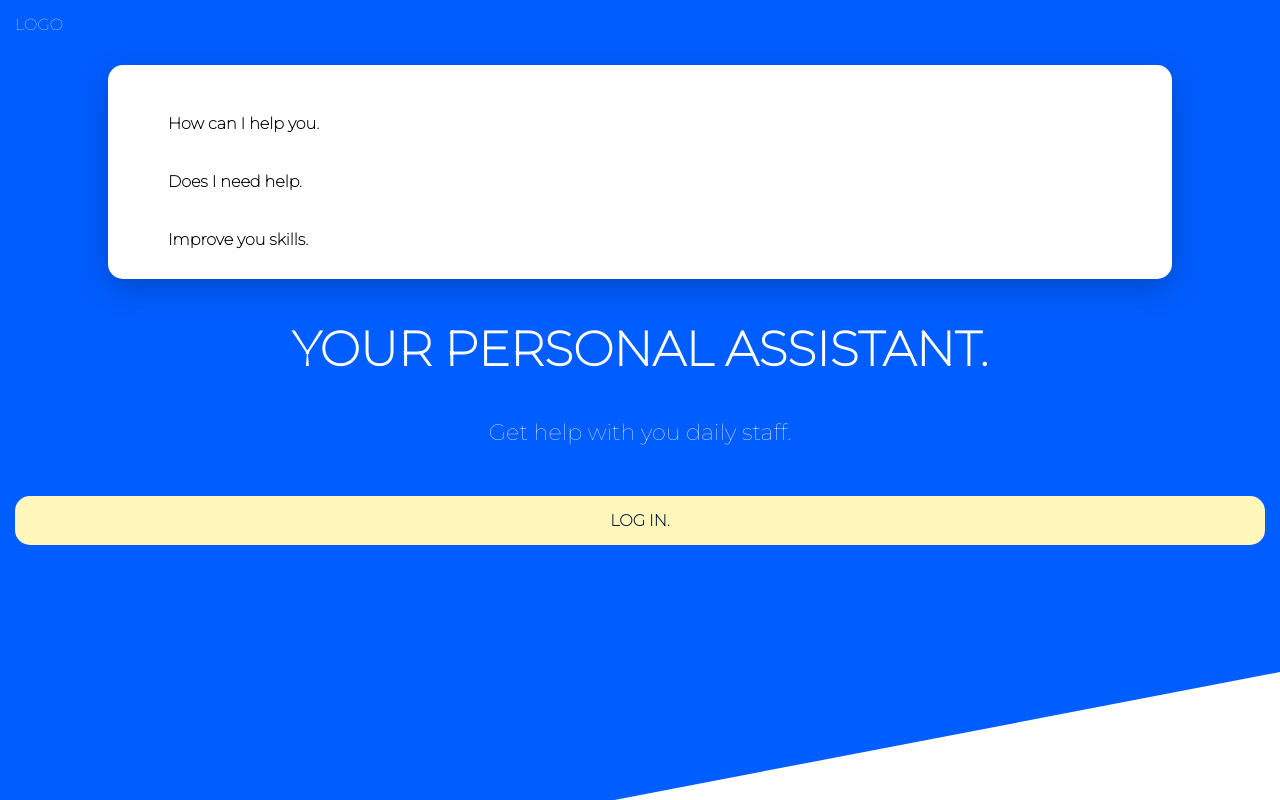
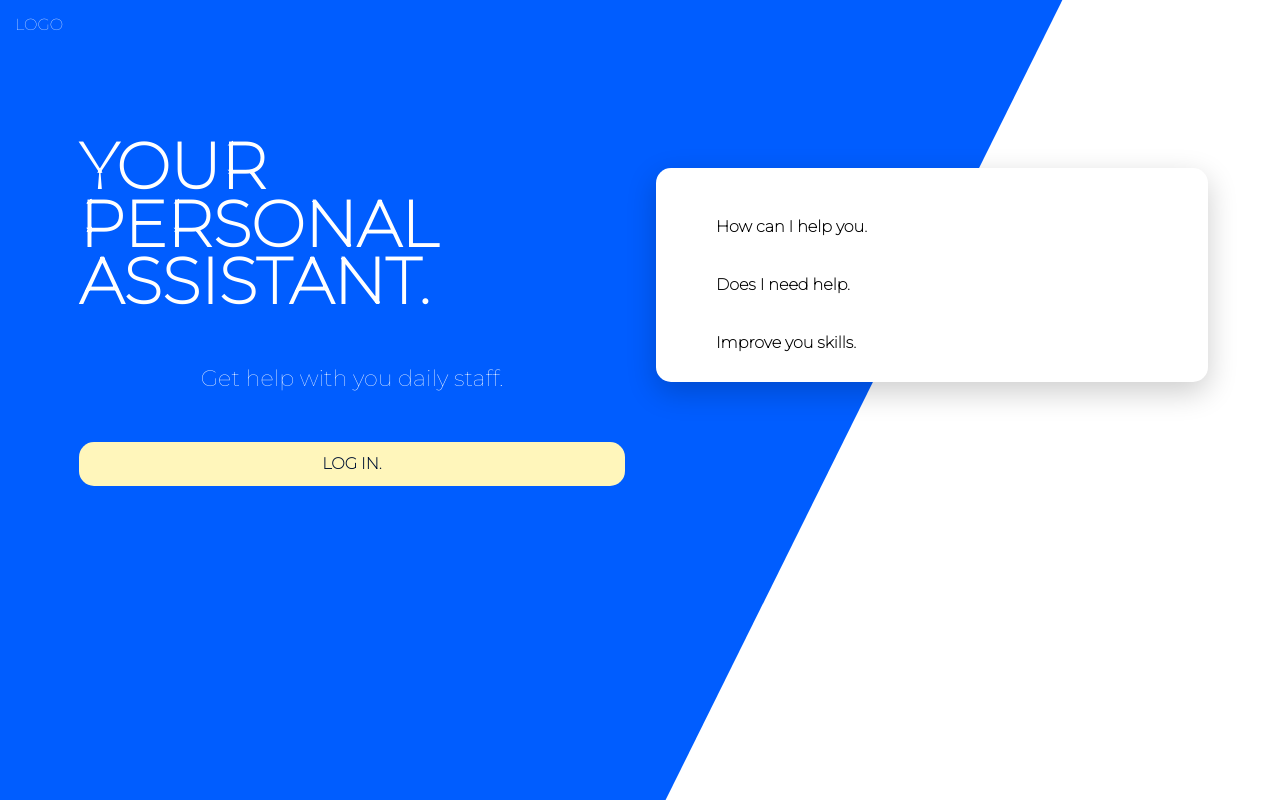
Before and after one commit to retry2z/Sass-course, a website: page index.html in a window 1280 px wide. Drawn offline with Linux system fonts and the light colour scheme.

Commit message:
desctop-view-done

```diff
--- a/css/main.scss
+++ b/css/main.scss
@@ -9,6 +9,14 @@ $colors: (
 
 $padding: 15px;
 $borders: 15px;
+$desktop: 840px;
+
+@mixin desktop {
+    @media (min-width:#{$desktop}) {
+        @content;
+    }
+}
+
 
 @function color($color-name) {
     @return map-get($colors, $color-name);
@@ -29,6 +37,10 @@ body {
         height: 100%;
         position: absolute;
         z-index: -1;
+
+        @include desktop {
+            clip-path: polygon(0 0, 83% 0, 52% 100%, 0% 100%);
+        }
     }
 
     .logo {
@@ -41,6 +53,15 @@ body {
 }
 
 main {
+
+    @include desktop {
+        display: grid;
+        grid-template-columns: 50% auto;
+        grid-template-areas:
+        "primary card";
+    }
+
+
     .card {
         background: #fff;
         padding: 20px;
@@ -48,6 +69,13 @@ main {
         border-radius: $borders;
         box-shadow: 0 10px 30px rgba(0,0,0,.2);
         width: 80%;
+
+        @include desktop {
+            grid-area: card;
+            height: fit-content;
+            align-self: center;
+            margin: 1em;
+        }
 
         ul {
             list-style: none;
@@ -80,10 +108,22 @@ main {
         padding: $padding;
         text-align: center;
 
+        @include desktop {
+            grid-area: primary;
+            align-self: left;
+            margin: 4em 0 0 4em;
+        }
+
         h1 {
             font-size: 3em;
             margin-top: 10px;
             text-transform: uppercase;
+
+            @include desktop {
+                width: 30%;
+                font-size: 4em;
+                line-height: .9em;
+            }
         }
 
         p {
@@ -101,6 +141,12 @@ main {
             text-align: center;
             margin: 50px auto 0 auto;
             padding: $padding;
+
+            @include desktop {
+                display: block;
+                padding: $padding $padding * 4;
+                line-height: .9em;
+            }
         }
     }
 }
```
Also changed, not shown: css/main.css, 1 other file.
